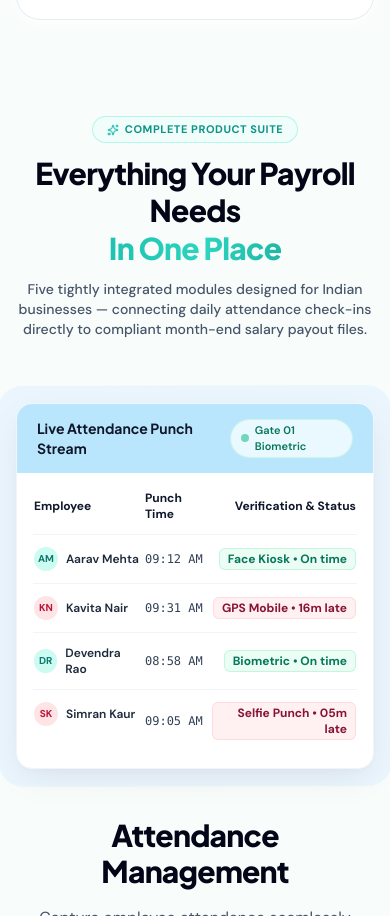
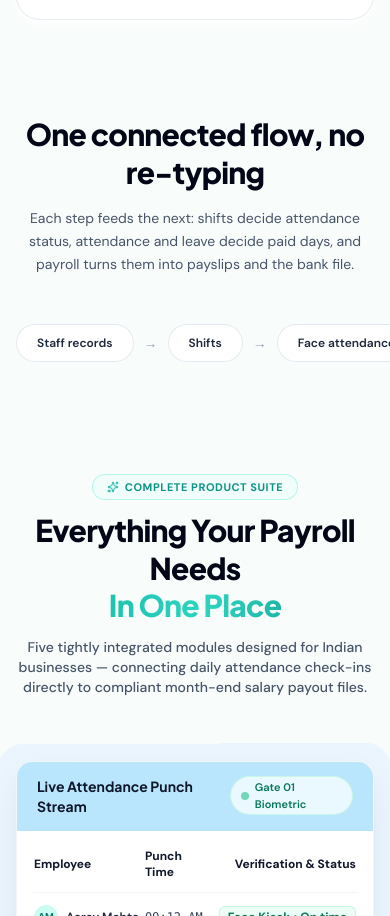
Before and after one commit to priyaameego/payrollhr, a Next.js app: page / in a window 390 px wide. Shown: the part 8546-9462 px from the top of the page. Built offline with nearby package versions, Linux system fonts and the light colour scheme.

Commit message:
feat(homepage): add 'One connected flow, no re-typing' responsive workflow pills right above 'Everything Your Payroll Needs In One Place'

```diff
--- a/app/page.tsx
+++ b/app/page.tsx
@@ -1102,6 +1102,46 @@ export default function HomePage() {
             <div className="mt-6 pt-4 border-t border-slate-100">
               <span className="text-xs font-bold text-[#12B5A5]">Ideal for: Field Sales, Remote Teams & Site Engineers</span>
             </div>
+          </div>
+        </div>
+      </section>
+
+      {/* ============================================================ */}
+      {/* ONE CONNECTED FLOW, NO RE-TYPING (PayroleHR Workflow Chain) */}
+      {/* ============================================================ */}
+      <section className="mx-auto max-w-6xl px-4 sm:px-6">
+        <div className="text-center max-w-3xl mx-auto">
+          <h2 className="font-display text-3xl sm:text-4xl lg:text-5xl font-extrabold text-slate-950 tracking-tight leading-tight">
+            One connected flow, no re-typing
+          </h2>
+          <p className="mt-4 text-sm sm:text-base text-slate-600 leading-relaxed max-w-2xl mx-auto">
+            Each step feeds the next: shifts decide attendance status, attendance and leave decide paid days, and payroll turns them into payslips and the bank file.
+          </p>
+        </div>
+
+        {/* Responsive Connected Chain Pills */}
+        <div className="mt-10 overflow-x-auto pb-4 pt-2 -mx-4 px-4 sm:mx-0 sm:px-0 scrollbar-none">
+          <div className="flex items-center justify-start sm:justify-center gap-2 sm:gap-3 min-w-max mx-auto">
+            {[
+              "Staff records",
+              "Shifts",
+              "Face attendance",
+              "Leave",
+              "Payroll",
+              "Payslips & bank file",
+              "Reports",
+            ].map((step, idx) => (
+              <React.Fragment key={step}>
+                <div className="rounded-full border border-slate-200/90 bg-white px-5 py-2.5 text-xs sm:text-sm font-semibold text-slate-800 shadow-2xs transition-all duration-300 hover:border-[#12B5A5] hover:text-[#0E7A6E] hover:shadow-xs hover:-translate-y-0.5 cursor-default select-none whitespace-nowrap">
+                  {step}
+                </div>
+                {idx < 6 && (
+                  <span className="text-slate-400 font-bold text-sm sm:text-base px-0.5 select-none" aria-hidden="true">
+                    →
+                  </span>
+                )}
+              </React.Fragment>
+            ))}
           </div>
         </div>
       </section>
```
